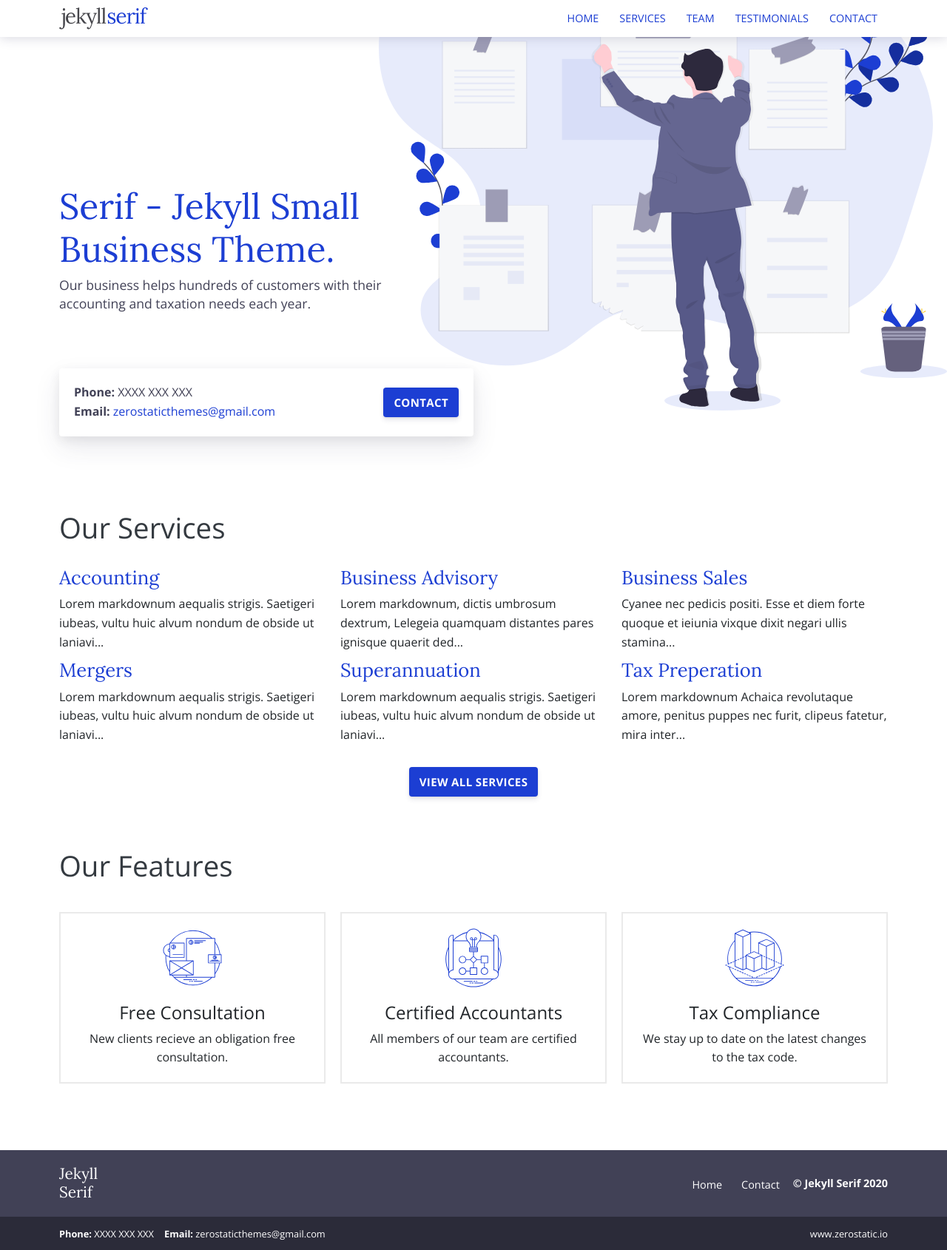
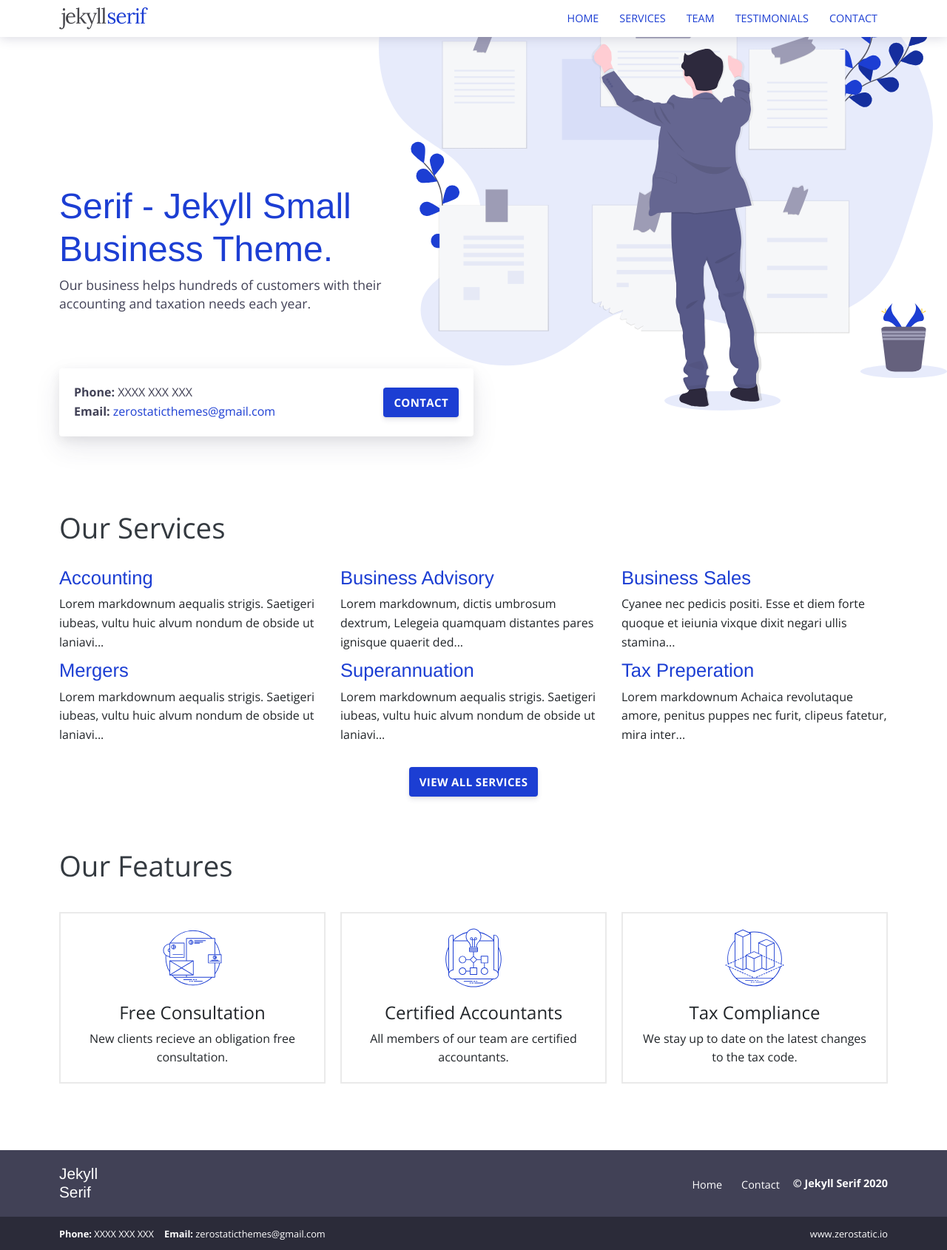
Before and after one commit to elbongurk/demo, a Jekyll site: the page built from index.html, in a window 1280 px wide. Shown: the whole page at 74% size. Built offline with Jekyll 4.4.1, drawn with Linux system fonts in a browser that asks for light colours.

Commit message:
Update style.scss

```diff
--- a/assets/css/style.scss
+++ b/assets/css/style.scss
@@ -4,7 +4,7 @@
 ---
 
 // Font
-@import url('https://fonts.googleapis.com/css?family=Lora:400|Open+Sans:400,700');
+@import url('https://fonts.googleapis.com/css?family=Open+Sans:400,700');
 
 // Bootstrap
 @import 'bootstrap/functions';
```
